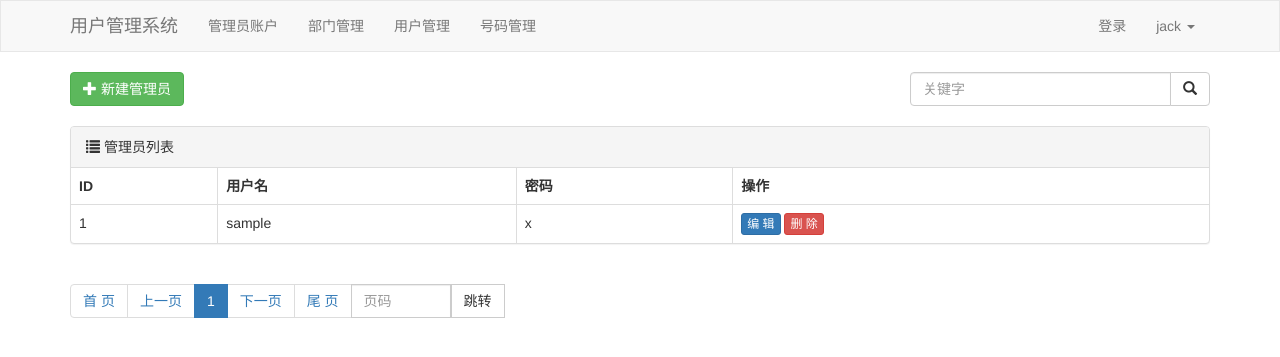
After one commit to jiangszzzzz/ERMS0831, a Django app: page /admin/list/ in a window 1280 px wide. The commit adds this page. Shown: the top 357 px of the page. Run offline with Django 3.2, Linux system fonts and the light colour scheme; tables that the repository leaves empty hold one stand-in row (values such as "Sample post"); some libraries are stand-ins or nearby versions.

Commit message:
admin list

```diff
--- a/ERMS0831/urls.py
+++ b/ERMS0831/urls.py
@@ -15,7 +15,7 @@ Including another URLconf
 """
 from django.contrib import admin
 from django.urls import path
-from app01.views import depart, user, pretty
+from app01.views import depart, user, pretty, admin
 
 urlpatterns = [
 
@@ -40,4 +40,7 @@ urlpatterns = [
     path("pretty/add/", pretty.pretty_add),
     path('pretty/<int:nid>/edit/', pretty.pretty_edit),
     path('pretty/<int:nid>/delete/', pretty.pretty_delete),
+
+    # 管理员
+    path("admin/list/", admin.admin_list),
 ]
--- a/app01/models.py
+++ b/app01/models.py
@@ -2,6 +2,11 @@ from django.db import models
 
 
 # Create your models here.
+class Admin(models.Model):
+    # 管理员
+    username = models.CharField(verbose_name="用户名", max_length=32)
+    password = models.CharField(verbose_name="密码", max_length=64)
+
 
 class Department(models.Model):
     """ 部门表 """
--- /dev/null
+++ b/app01/templates/admin_list.html
@@ -0,0 +1,66 @@
+{% extends "layout.html" %}
+
+{% block content %}
+    <div style="margin-bottom: 20px" class=clearfix>
+        <a class="btn btn-success" href="#">
+            <span class="glyphicon glyphicon-plus" aria-hidden="true"></span>
+            新建管理员
+        </a>
+
+        <div style="float: right ; width: 300px">
+            <form method="get">
+                <div class="input-group">
+                    <input type="text" name="q" class="form-control" placeholder="关键字"
+                           value="{{ search_data }}">
+                    <span class="input-group-btn">
+                        <button class="btn btn-default" type="submit">
+                            <span class="glyphicon glyphicon-search" aria-hidden="true"></span>
+                        </button>
+                    </span>
+                </div><!-- /input-group -->
+            </form>
+        </div>
+    </div>
+
+    <div class="panel panel-default">
+        <!-- Default panel contents -->
+        <div class="panel-heading">
+            <span class="glyphicon glyphicon-list" aria-hidden="true"></span>
+            管理员列表
+        </div>
+
+        <!-- Table -->
+        <table class="table table-bordered">
+            <thead>
+            <tr>
+                <th>ID</th>
+                <th>用户名</th>
+                <th>密码</th>
+                <th>操作</th>
+            </tr>
+            </thead>
+            <tbody>
+
+            {% for obj in queryset %}
+                <tr>
+                    <td>{{ obj.id }}</td>
+                    <td>{{ obj.username }}</td>
+                    <td>{{ obj.password }}</td>
+                    <td>
+                        <a class="btn btn-primary btn-xs" href="#">编 辑</a>
+                        {#                        <a class="btn btn-danger btn-xs" href="/user/delete/?nid={{ obj.id }}">删 除</a>#}
+                        <a class="btn btn-danger btn-xs" href="#">删 除</a>
+                    </td>
+                </tr>
+            {% endfor %}
+            </tbody>
+        </table>
+    </div>
+
+    <div class=clearfix>
+        <ul class="pagination">
+            {{ page_string }}
+        </ul>
+    </div>
+
+{% endblock %}
--- a/app01/templates/layout.html
+++ b/app01/templates/layout.html
@@ -32,10 +32,11 @@
         </div>
         <div class="collapse navbar-collapse" id="bs-example-navbar-collapse-1">
             <ul class="nav navbar-nav">
+                <li><a href="/admin/list/">管理员账户</a></li>
                 <li><a href="/depart/list/">部门管理</a></li>
                 <li><a href="/user/list/">用户管理</a></li>
                 <li><a href="/pretty/list/">号码管理</a></li>
-                <li><a href="#">link</a></li>
+
             </ul>
             <ul class="nav navbar-nav navbar-right">
                 <li><a href="#">登录</a></li>
@@ -57,7 +58,7 @@
 <div>
     <div class="container">
         {% block content %}
-        {% endblock%}
+        {% endblock %}
     </div>
 </div>
 
--- a/app01/utils/pagination.py
+++ b/app01/utils/pagination.py
@@ -112,7 +112,7 @@ class Pagination(object):
             prev = '<li><a href="?{}">上一页</a></li>'.format(self.query_dict.urlencode())
         else:
             self.query_dict.setlist(self.page_param, [1])
-            prev = '<li><a href="/?{}">上一页</a></li>'.format(self.query_dict.urlencode())
+            prev = '<li><a href="?{}">上一页</a></li>'.format(self.query_dict.urlencode())
         page_str_list.append(prev)
 
         for i in range(start_page, end_page + 1):
--- /dev/null
+++ b/app01/views/admin.py
@@ -0,0 +1,28 @@
+from django.shortcuts import render, redirect
+
+from app01 import models
+from app01.utils.pagination import Pagination
+
+
+def admin_list(request):
+    # 管理员
+
+    # 构造搜索条件
+    data_dict = {}
+    search_data = request.GET.get('q')
+    if search_data:
+        data_dict["username__contains"] = search_data
+    else:
+        search_data = ""
+
+    # 去数据库搜索
+    queryset = models.Admin.objects.filter(**data_dict)
+
+    # 分页
+    page_object = Pagination(request, queryset)
+    context = {
+        "queryset": page_object.page_queryset,
+        "page_string": page_object.html(),
+        "search_data": search_data
+    }
+    return render(request, "admin_list.html", context)
```
Also changed, not shown: app01/migrations/0007_admin.py (added).
